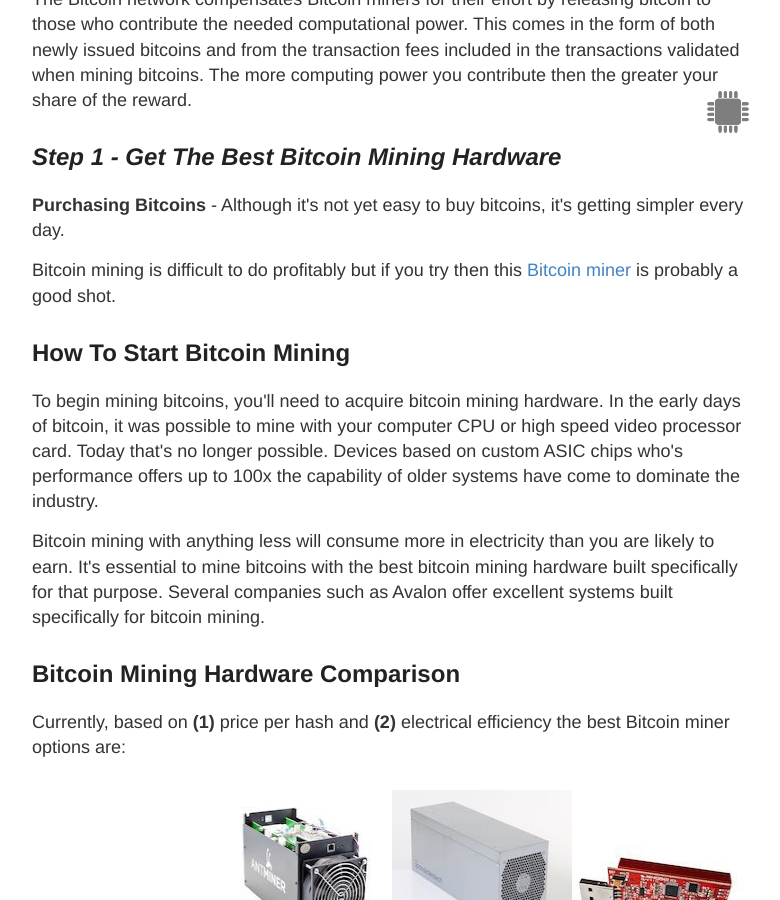
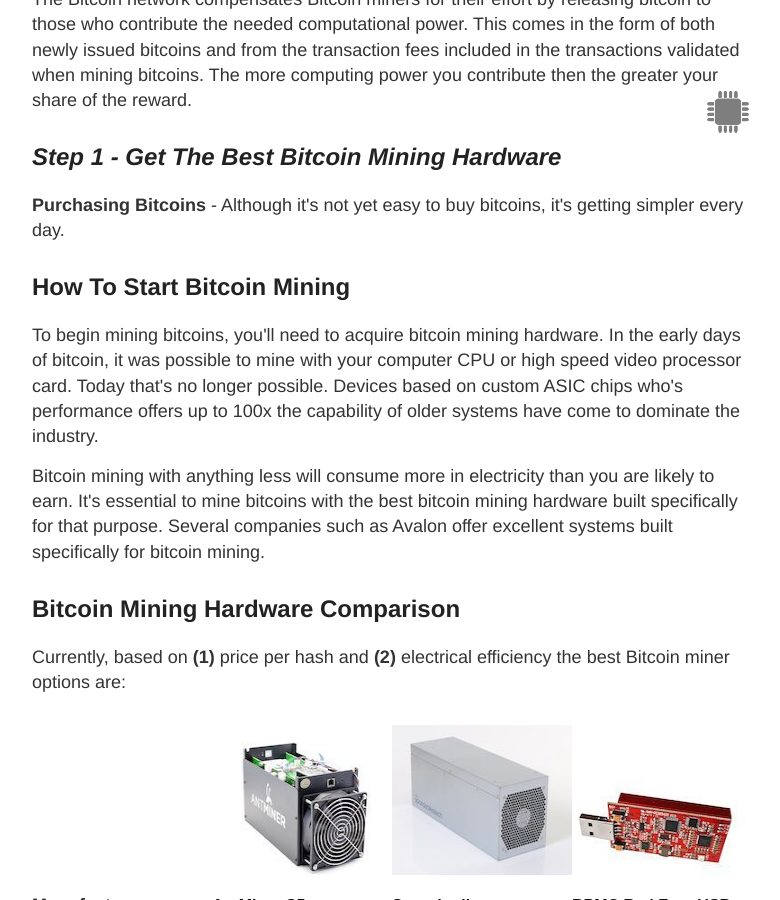
Before and after one commit to vesk4000/bm, a Jekyll site: the page built from getting-started/index.html, in a window 1280 px wide and 900 px high, scrolled down 1122 px. Shown: the whole window, without its empty margins (248-1028 px from the left). Built offline with Jekyll 4.4.1, drawn with Linux system fonts in a browser that asks for light colours; Markdown is read by kramdown in place of the engine named in the settings; a script that is not in the unit is left out.

Commit message:
Formatting

```diff
--- a/getting-started/index.html
+++ b/getting-started/index.html
@@ -13,7 +13,7 @@ You will learn (1) how bitcoin mining works, (2) how to start mining bitcoins, (
 
 <img src="/images/icons/icon-gs-bitcoin-mining-hardware.png" alt="buy bitcoin mining hardware" align="right"><h2><em><b>Step 1</b> - Get The Best Bitcoin Mining Hardware</em></h2>
 <p><strong>Purchasing Bitcoins</strong> - Although it's not yet easy to buy bitcoins, it's getting simpler every day.
-<p>Bitcoin mining is difficult to do profitably but if you try then this <a href="http://www.runtogold.com/bitcoinminer">Bitcoin miner</a> is probably a good shot.
+{% include ad-page.html %}
 <h2>How To Start Bitcoin Mining</h2>
 <p>To begin mining bitcoins, you'll need to acquire bitcoin mining hardware. In the early days of bitcoin, it was possible to mine with your computer CPU or high speed video processor card. Today that's no longer possible. Devices based on custom ASIC chips who's performance offers up to 100x the capability of older systems have come to dominate the industry.
 <p>Bitcoin mining with anything less will consume more in electricity than you are likely to earn. It's essential to mine bitcoins with the best bitcoin mining hardware built specifically for that purpose. Several companies such as Avalon offer excellent systems built specifically for bitcoin mining.
@@ -25,7 +25,6 @@ You will learn (1) how bitcoin mining works, (2) how to start mining bitcoins, (
 <p>You may want to learn more detailed information on the <a href="http://www.bitcoinmining.com/bitcoin-mining-software/">best bitcoin mining software</a>.
 <img src="/images/icons/icon-gs-bitcoin-mining-pool.png" alt="bitcoin mining pools" align="right"><h2><em><b>Step 3</b> - Join a Bitcoin Mining Pool</em></h2>
 <p>Once you're ready to mine bitcoins then we recommend joining a Bitcoin mining pool like <a href="https://eclipsemc.com/">eclipsemc</a> or Eligius. Bitcoin mining pools are groups of Bitcoin miners working together to solve a block and share in it's rewards. Without a Bitcoin mining pool, you might mine bitcoins for over a year and never earn any bitcoins. It's far more convenient to share the work and split the reward with a much larger group of Bitcoin miners.
-{% include ad-page.html %}
 <p>For a full list <a href="https://en.bitcoin.it/wiki/Comparison_of_mining_pools">comparing all Bitcoin mining pools</a>.
 
 <img src="/images/icons/icon-gs-get-a-bitcoin-wallet.png" alt="bitcoin wallet" align="right"><h2><em><b>Step 4</b> - Set Up A Bitcoin Wallet</em></h2>
```
